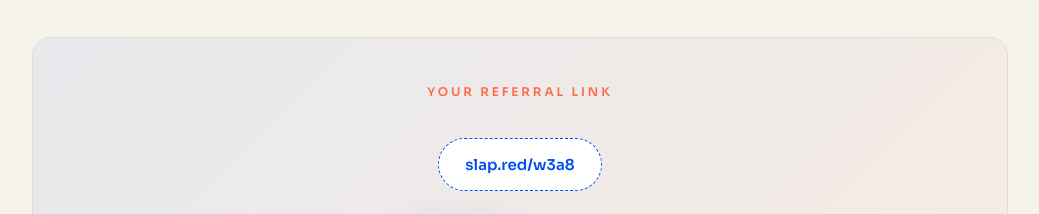
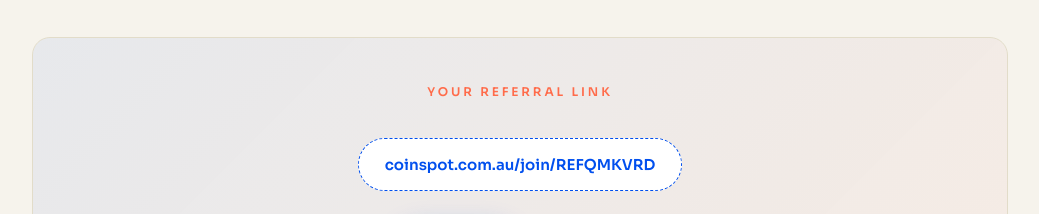
Before and after one commit to gemquota/affiliate-pages, a plain HTML site: page coinspot-referral.html in a window 1280 px wide. Shown: the part 1380-1594 px from the top of the page, without its empty margins (120-1159 px from the left). Drawn offline with Linux system fonts and the light colour scheme.

Commit message:
Use direct CoinSpot links; short.io links pending DNS fix (slap.red NXDOMAIN)

```diff
--- a/coinspot-referral.html
+++ b/coinspot-referral.html
@@ -111,7 +111,7 @@
 <div class="topbar">
   <div class="tb-in">
     <div class="wordmark">CoinSpot <em>referral</em></div>
-    <a class="btn" href="https://slap.red/w3a8"><span class="lbl">Get the link</span> →</a>
+    <a class="btn" href="https://www.coinspot.com.au/join/REFQMKVRD"><span class="lbl">Get the link</span> →</a>
   </div>
 </div>
 
@@ -120,7 +120,7 @@
   <h1 class="rv d2">Crypto, made <em>easy</em> to share.</h1>
   <p class="sub rv d3">Send your friends to Australia's trusted crypto platform — <b>300+ coins, instant delivery, easy verification</b>. When they join and trade, your referral rewards roll in.</p>
   <div class="cta-row rv d4">
-    <a class="btn coral" href="https://slap.red/w3a8">Send them the join link →</a>
+    <a class="btn coral" href="https://www.coinspot.com.au/join/REFQMKVRD">Send them the join link →</a>
     <a class="btn ghost" href="https://www.coinspot.com.au/my/referral">View my referral dashboard</a>
   </div>
   <div class="trust rv d4">
@@ -149,7 +149,7 @@
 
   <div class="sharebox rv">
     <div class="sec-k" style="color:var(--coral)">Your referral link</div>
-    <div class="link" id="reflink">slap.red/w3a8</div>
+    <div class="link" id="reflink">coinspot.com.au/join/REFQMKVRD</div>
     <div class="row">
       <button class="btn" onclick="copyLink()">Copy link</button>
       <a class="btn ghost" id="shareBtn" href="#" onclick="shareLink(event)">Share…</a>
@@ -174,7 +174,7 @@
   <div class="final rv">
     <h2>One link. <em>Endless reach.</em></h2>
     <p>Share it once or share it everywhere — every friend who joins through your link counts toward your referral rewards.</p>
-    <a class="btn coral" href="https://slap.red/w3a8">Copy the join link →</a>
+    <a class="btn coral" href="https://www.coinspot.com.au/join/REFQMKVRD">Copy the join link →</a>
   </div>
 </section>
 
@@ -188,7 +188,7 @@
 </footer>
 
 <script>
-const REF="https://slap.red/w3a8";
+const REF="https://www.coinspot.com.au/join/REFQMKVRD";
 function copyLink(){
   if(navigator.clipboard&&window.isSecureContext){navigator.clipboard.writeText(REF)}
   else{const ta=document.createElement('textarea');ta.value=REF;document.body.appendChild(ta);ta.select();document.execCommand('copy');ta.remove()}
```
Also changed, not shown: coinspot-affiliate.html (+5 -5 lines), index.html (+2 -2 lines), 1 other file.
